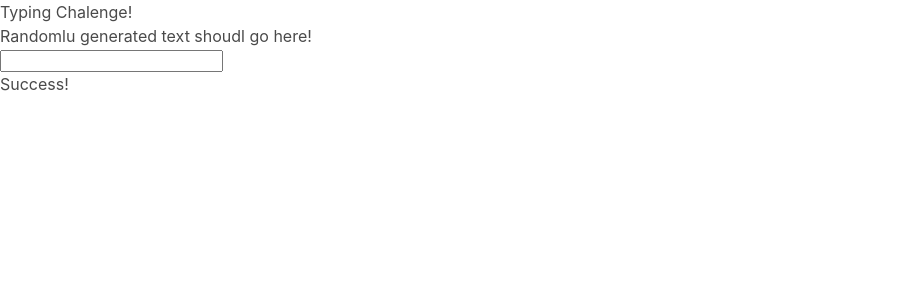
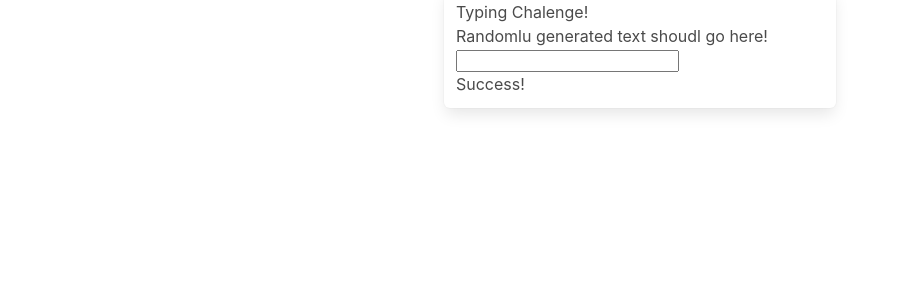
Before and after one commit to heshanu/angular_writte_game, an Angular app: page / in a window 1280 px wide. Shown: the top 300 px of the page, without its empty margins (0-900 px from the left). Built offline with nearby package versions, Linux system fonts and the light colour scheme.

Commit message:
added 1/24

```diff
--- a/src/app/app.component.html
+++ b/src/app/app.component.html
@@ -1,8 +1,15 @@
+<div class="container">
+    <div class="columns is-centered">
+        <div class="box column is-one-third">
+            <h1>Typing Chalenge!</h1>
+            <p>Randomlu generated text shoudl go here!</p>
+            <input type="text"/>
 
-<h1>Typing Chalenge!</h1>
-<p>Randomlu generated text shoudl go here!</p>
-<input type="text"/>
+            <h1>Success!</h1>
+        </div>
+    </div>
+</div>
 
-<h1>Success!</h1>
+
 
 <router-outlet></router-outlet>
```
